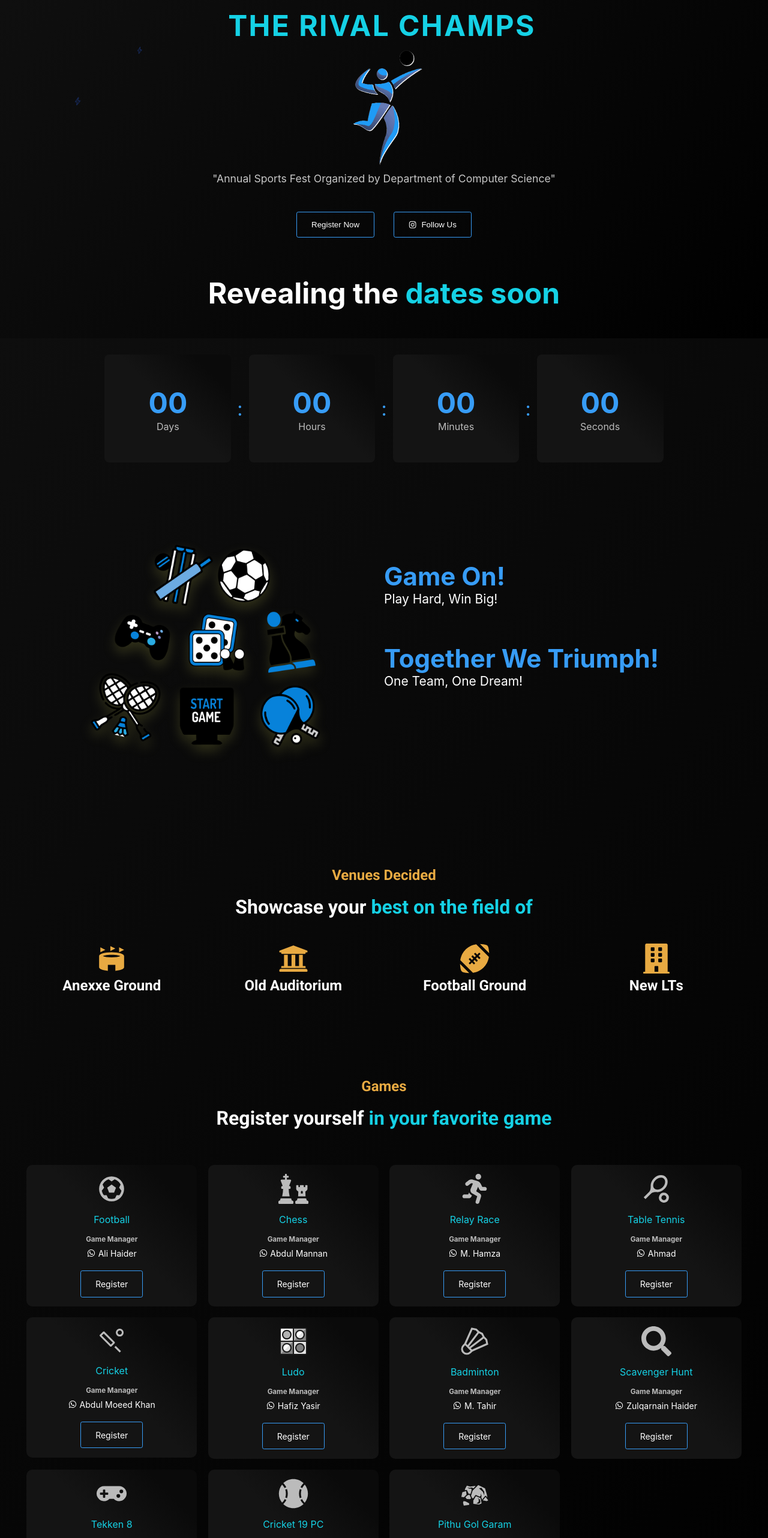
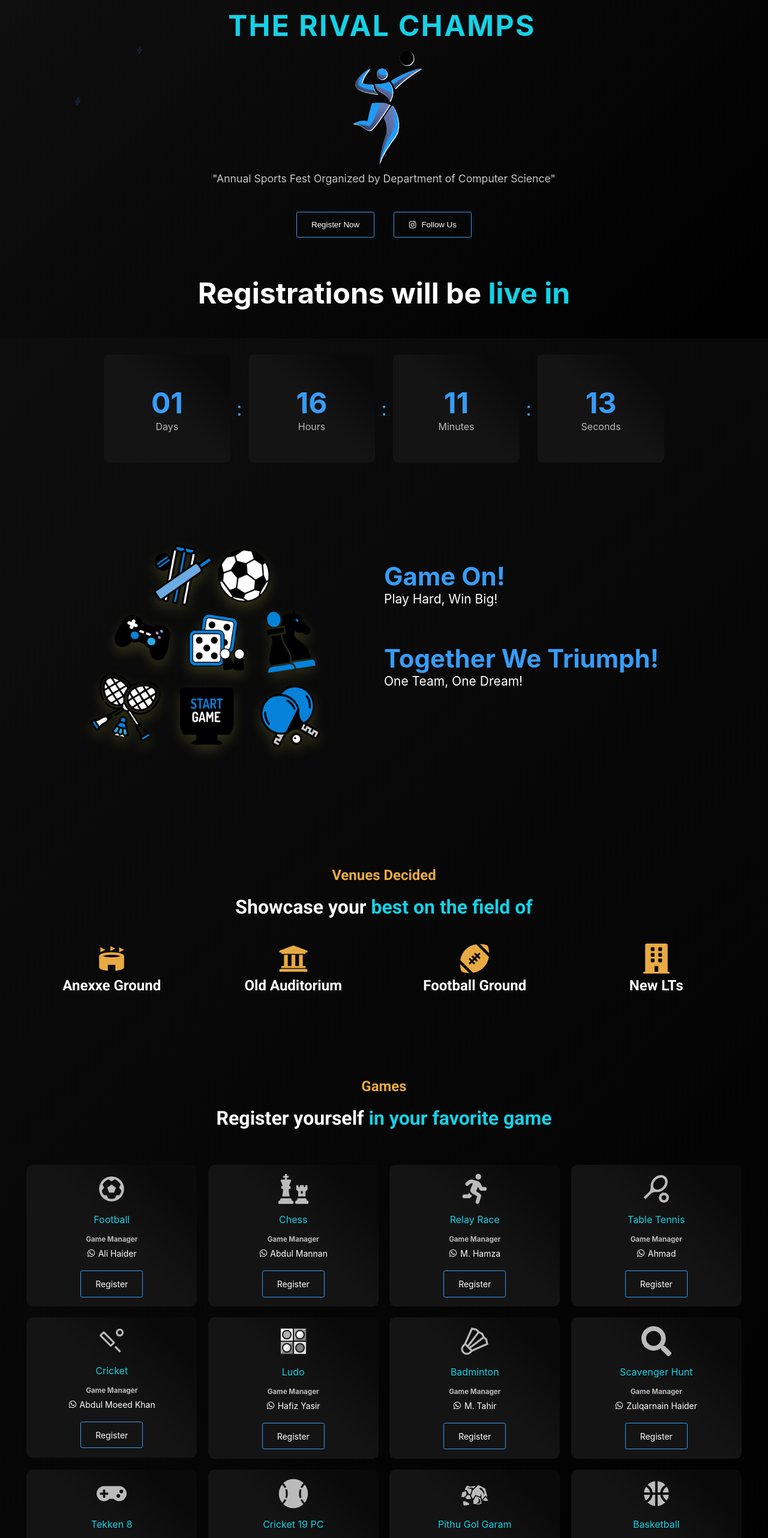
Before and after one commit to SyedHashir-Helper/SportsGalaWeb, a React (Vite) app: page / in a window 1280 px wide. Shown: the part 236-2800 px from the top of the page at 60% size. Built offline with nearby package versions, Linux system fonts and the light colour scheme.

Commit message:
Pen-ultimate

```diff
--- a/src/Components/UI/Countdown.jsx
+++ b/src/Components/UI/Countdown.jsx
@@ -8,11 +8,11 @@ const Countdown= () => {
   const [hours, setHours] = useState(0);
   const [days, setDays] = useState(0);
 
-  const deadline = "December 2, 2024";
+  const deadline = "November 12, 2024 08:00:00 GMT+0500";
 
   const getTime = () => {
-    // const time = Date.parse(deadline) - Date.now();
-    const time = Date.now() - Date.now();
+    const time = Date.parse(deadline) - Date.now();
+    // const time = Date.now() - Date.now();
     setDays(Math.floor(time / (1000 * 60 * 60 * 24)));
     setHours(Math.floor((time / (1000 * 60 * 60)) % 24));
     setMinutes(Math.floor((time / (1000 * 60)) % 60));
@@ -29,7 +29,7 @@ const Countdown= () => {
       <Row align={'middle'} justify={'space-between'}>
         <Col md={24} lg={24} sm={24} xs={24} style={{display: "flex", alignItems: "center", justifyContent: "center"}}>
           <div className="slider-content-top" >
-                <h2> Revealing the <span className="highlight"> dates soon</span></h2>
+                <h2> Registrations will be <span className="highlight"> live in</span></h2>
           </div>
         </Col>
         <Col md={24} lg={24} sm={24} xs={24}>
--- a/src/Components/UI/Testimonial.jsx
+++ b/src/Components/UI/Testimonial.jsx
@@ -22,7 +22,7 @@ import Skillbar from "../Skillbar/Skillbar";
 import {Row, Col} from 'antd'
 
 import { FaFutbol, FaChess, FaRunning,FaGamepad, FaBaseballBall, FaFootballBall, FaTableTennis, FaSearchLocation, FaSearch , FaFistRaised  } from 'react-icons/fa';      // Font Awesome
-import { MdOutlineSportsTennis, MdDragIndicator } from 'react-icons/md';               // Material Design Icons
+import { MdOutlineSportsTennis, MdDragIndicator , MdSportsBasketball} from 'react-icons/md';               // Material Design Icons
 import { SiBandlab } from 'react-icons/si';                           // Simple Icons
 import { BiJoystick } from 'react-icons/bi';
 // import { FaSoccerBall,  } from 'react-icons/fa';
@@ -47,6 +47,7 @@ export default function Testimonial() {
     { skill: 'Tekken 8', manager: "Syed Ahsan Imtiaz", icon: <FaGamepad size={50} color="#bbb"/>, link: "https://docs.google.com/forms/d/e/1FAIpQLScTku_riyii6FIufLeXys6ZT3lAE1Z9r-58NV-RbTm1mpGB1Q/viewform?usp=sf_link" , phone: "+923084706206"},
     { skill: 'Cricket 19 PC', manager: "Syed M. Fraz", icon: <FaBaseballBall size={50} color="#bbb"/>, link: "https://forms.gle/MwEg8T8H8qzRpE5u8", phone: "+923314466033" },
     { skill: 'Pithu Gol Garam', manager: "Not Yet", icon: <GiStonePile size={50} color="#bbb"/>, link: "https://forms.gle/yaeREmo88ZdANUWA8", phone: "+923164219759" },
+    { skill: 'Basketball', manager: "Not Yet", icon: <MdSportsBasketball size={50} color="#bbb"/>, link: "#", phone: "+92347732310" },
     // Add more skills as needed
   ];
 
```
